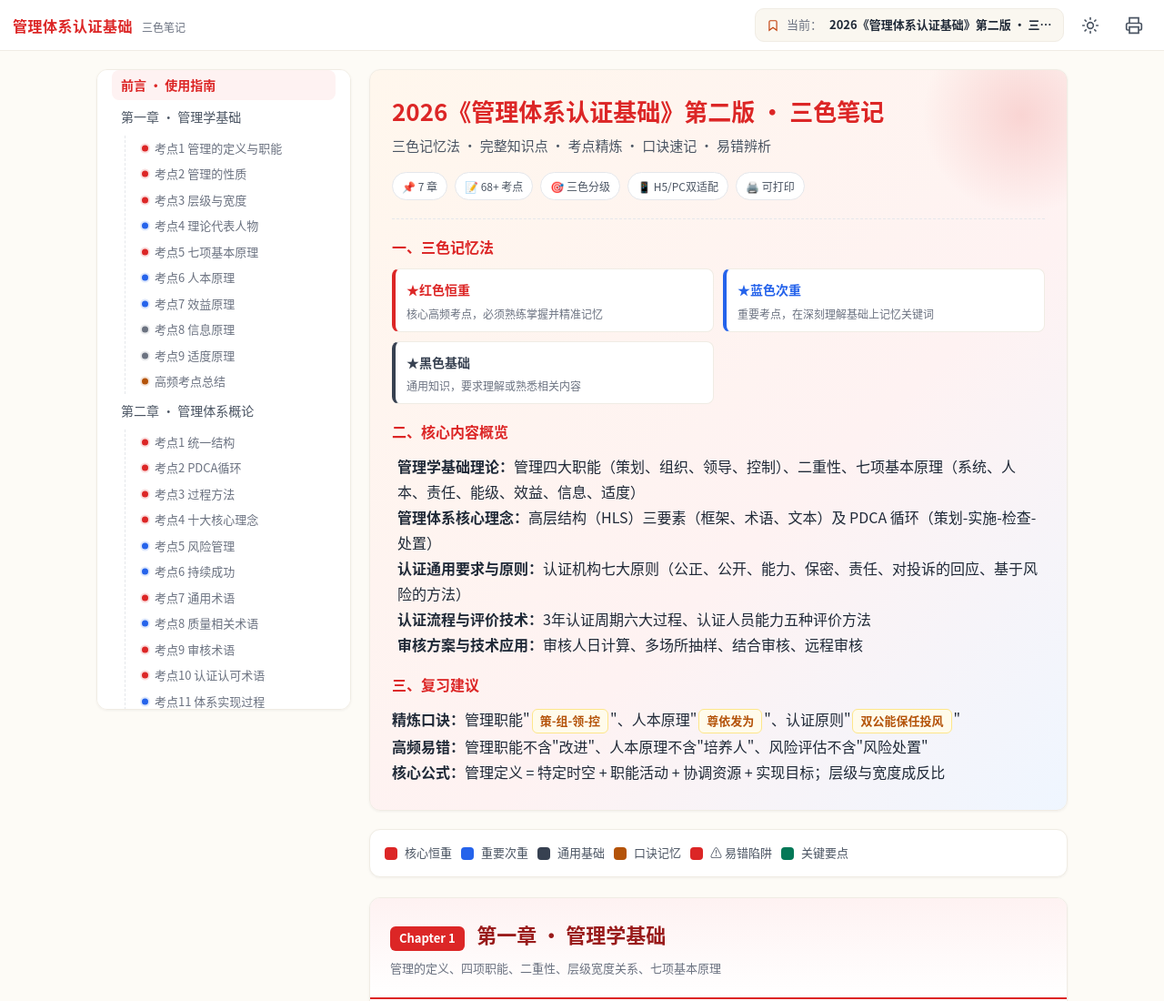
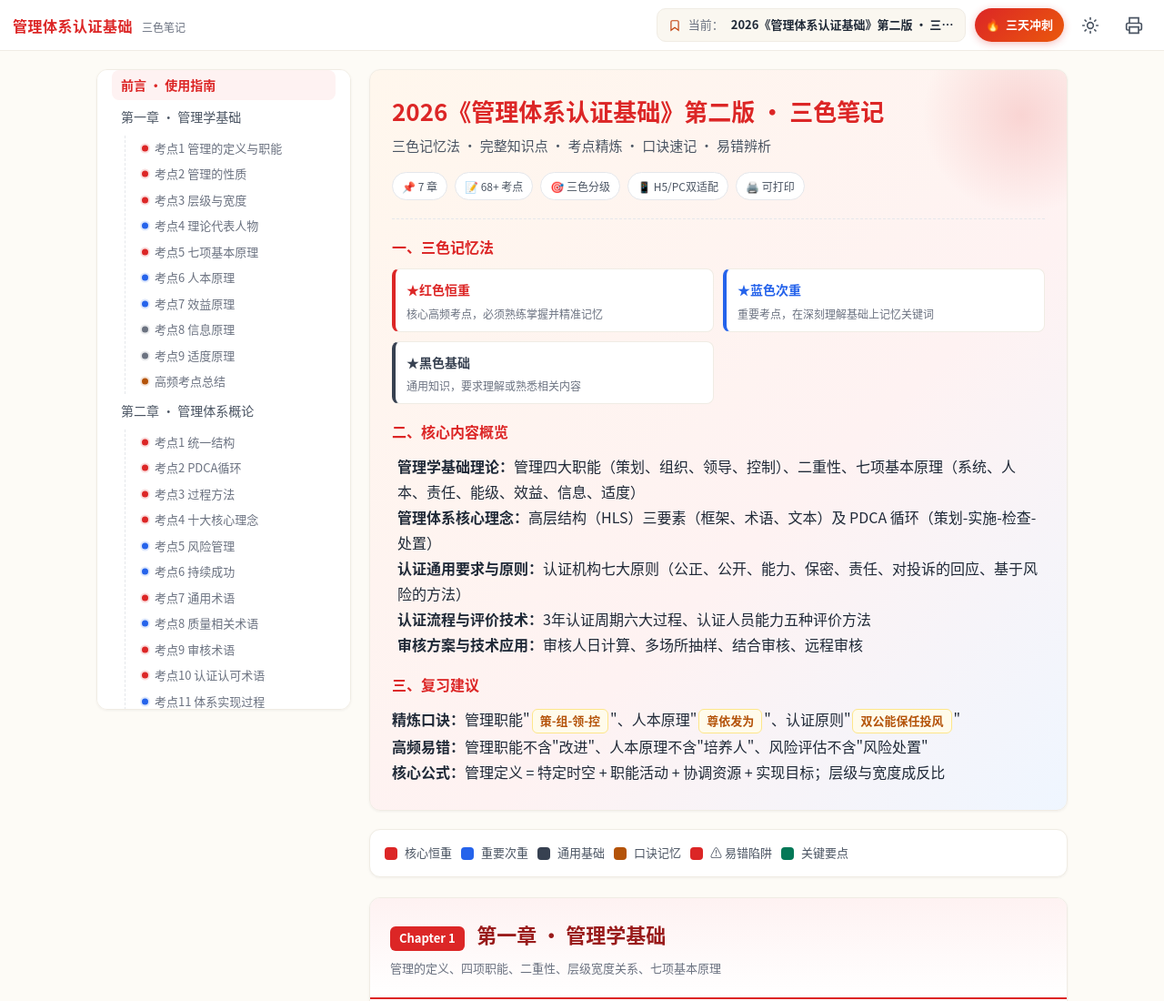
Before and after one commit to YUEBILIN/study-notes, a plain HTML site: page docs/index.html in a window 1280 px wide. Shown: the top 1100 px of the page at 91% size. Drawn offline with Linux system fonts and the light colour scheme.

Commit message:
add cram-3day entry button to index header

```diff
--- a/docs/index.html
+++ b/docs/index.html
@@ -130,6 +130,17 @@ ul,ol{list-style:none}
 }
 .icon-btn:hover{background:var(--c-surface-2);color:var(--c-red)}
 .icon-btn svg{width:20px;height:20px}
+.cram-btn{
+  display:inline-flex;align-items:center;gap:6px;
+  padding:7px 12px;border-radius:999px;
+  background:linear-gradient(135deg,#dc2626,#ea580c);
+  color:#fff;font-size:13px;font-weight:700;
+  box-shadow:0 2px 8px rgba(220,38,38,.3);
+  transition:transform .15s,box-shadow .2s;
+  white-space:nowrap;
+}
+.cram-btn:hover{transform:translateY(-1px);box-shadow:0 4px 14px rgba(220,38,38,.45);color:#fff}
+@media(max-width:600px){.cram-btn .cram-text{display:none}.cram-btn{padding:7px 10px}}
 .menu-btn{display:none}
 @media(max-width:960px){.menu-btn{display:inline-flex}}
 
@@ -422,6 +433,9 @@ mark{background:linear-gradient(180deg,transparent 60%,rgba(245,158,11,.35) 60%)
     <span class="nr-label">当前：</span>
     <span class="nr-title" id="nowReadingTitle">前言 · 使用指南</span>
   </button>
+  <a class="cram-btn" href="./cram-3day.html" title="三天冲刺押题">
+    <span>🔥</span><span class="cram-text">三天冲刺</span>
+  </a>
   <button class="icon-btn" id="themeBtn" aria-label="切换深浅色">
     <svg id="iconLight" viewBox="0 0 24 24" fill="none" stroke="currentColor" stroke-width="2" stroke-linecap="round"><circle cx="12" cy="12" r="4"/><path d="M12 2v2M12 20v2M4.93 4.93l1.41 1.41M17.66 17.66l1.41 1.41M2 12h2M20 12h2M4.93 19.07l1.41-1.41M17.66 6.34l1.41-1.41"/></svg>
   </button>
```
